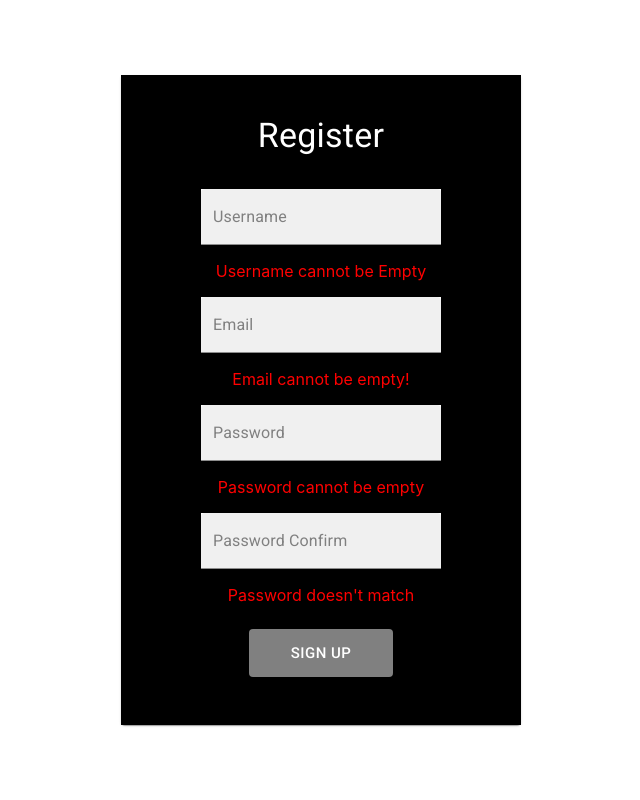
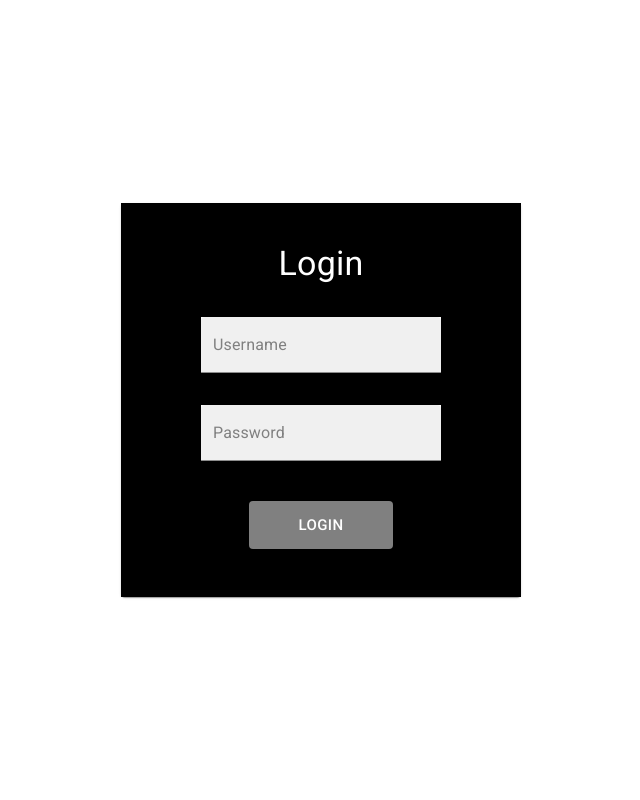
Before and after one commit to Renrensan/login-register-implementation, a React (Create React App) app in the folder client/: page / in a window 1280 px wide. Shown: the top 800 px of the page, without its empty margins (319-959 px from the left). Built offline with nearby package versions, Linux system fonts and the light colour scheme.

Commit message:
add login-form component

```diff
--- a/client/src/App.js
+++ b/client/src/App.js
@@ -6,10 +6,12 @@ import {
   Navigate,
 } from "react-router-dom";
 import { RegisterForm } from "./components/forms/register-form";
+import { LoginForm } from "./components/forms/login-form";
 
 function App() {
   return (
     <div className="App">
+      <LoginForm/>
       <RegisterForm />
     </div>
   );
--- /dev/null
+++ b/client/src/components/forms/login-form.js
@@ -0,0 +1,83 @@
+import React, { useState } from "react";
+import { Container, Paper, Typography, Button, TextField } from "@mui/material";
+import {
+  ContentMiddle,
+  WhiteTextField,
+  GreyButton,
+} from "../../styles/shared-styles";
+
+export const LoginForm = () => {
+  const [enteredUsername, setEnteredUsername] = useState("");
+  const [enteredPassword, setEnteredPassword] = useState("");
+
+  const handleUsernameChange = (event) => {
+    setEnteredUsername(event.target.value);
+  };
+  const handlePassChange = (event) =>{
+    setEnteredPassword(event.target.value)
+  }
+
+  const handleSubmit = event =>{
+    event.preventDefault()
+    const loginData = {
+        username: enteredUsername,
+        password: enteredPassword
+    }
+  }
+
+  return (
+    <Container sx={{ ...ContentMiddle, height: "100vh" }} color="primary">
+      <Paper component="form" onSubmit={handleSubmit}>
+        <Container
+          sx={{
+            ...ContentMiddle,
+            backgroundColor: "black",
+            p: 3,
+            width: "50vh",
+          }}
+        >
+          <Typography
+            variant="h4"
+            component="h4"
+            align="center"
+            sx={{
+              color: "white",
+              my: 2,
+            }}
+          >
+            Login
+          </Typography>
+          <TextField
+            sx={{
+              ...WhiteTextField,
+            }}
+            label="Username"
+            variant="filled"
+            value={enteredUsername}
+            onChange={handleUsernameChange}
+          />
+          <TextField
+            sx={{
+              ...WhiteTextField,
+            }}
+            type="password"
+            label="Password"
+            variant="filled"
+            value={enteredPassword}
+            onChange={handlePassChange}
+          />
+          <Container sx={{ ...ContentMiddle }}>
+            <Button
+              type="submit"
+              variant="contained"
+              size="large"
+              sx={{ ...GreyButton, my: 3 }}
+            >
+              Login
+            </Button>
+          </Container>
+        </Container>
+      </Paper>
+    </Container>
+  );
+};
```
